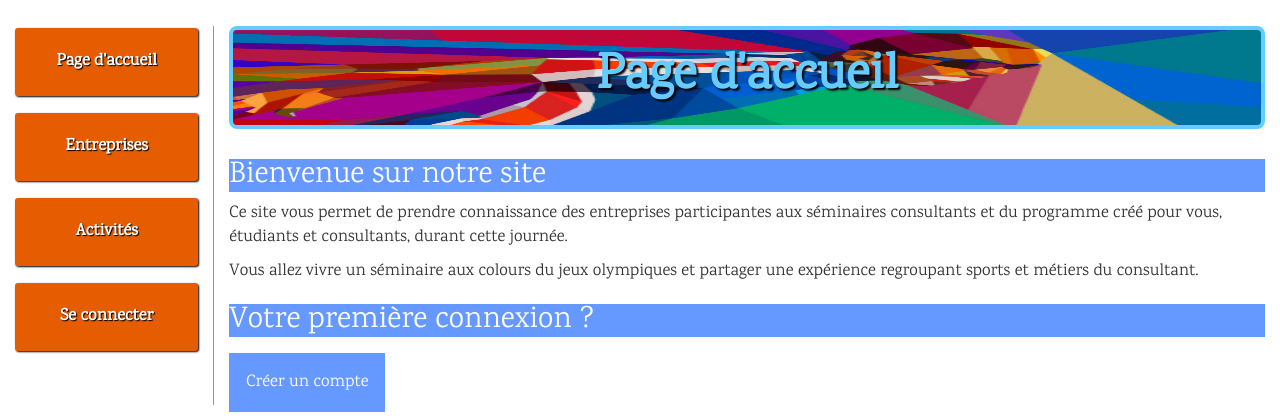
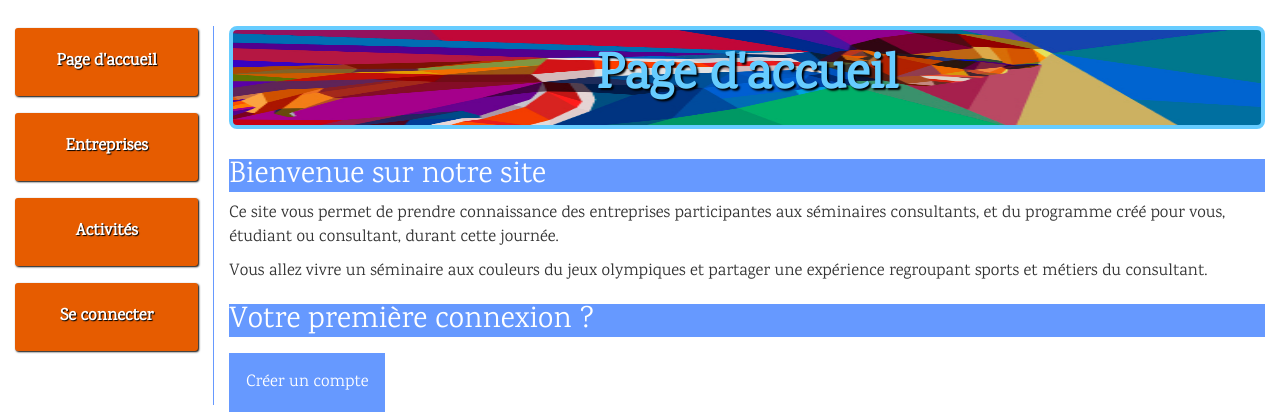
Before and after one commit to sarrme/seminaire_web, a Django app: a page that uses simulation/templates/index.html in a window 1280 px wide. Shown: the top 416 px of the page. Run offline with Django 3.2, Linux system fonts and the light colour scheme; data that the repository does not hold is empty; some libraries are stand-ins or nearby versions.

Commit message:
change index page

```diff
--- a/simulation/templates/index.html
+++ b/simulation/templates/index.html
@@ -4,8 +4,8 @@
 <h1>Page d'accueil</h1>
 
  <h2> Bienvenue sur notre site </h2>
- <p>Ce site vous permet de prendre connaissance des entreprises participantes aux séminaires consultants et du programme créé pour vous, étudiants et consultants, durant cette journée. </p>
- <p> Vous allez vivre un séminaire aux colours du jeux olympiques et partager une expérience regroupant sports et métiers du consultant. </p>
+ <p>Ce site vous permet de prendre connaissance des entreprises participantes aux séminaires consultants, et du programme créé pour vous, étudiant ou consultant, durant cette journée. </p>
+ <p> Vous allez vivre un séminaire aux couleurs du jeux olympiques et partager une expérience regroupant sports et métiers du consultant. </p>
  {% if user.is_authenticated %}
  {% else %}
  <h2>Votre première connexion ?</h2>
```
